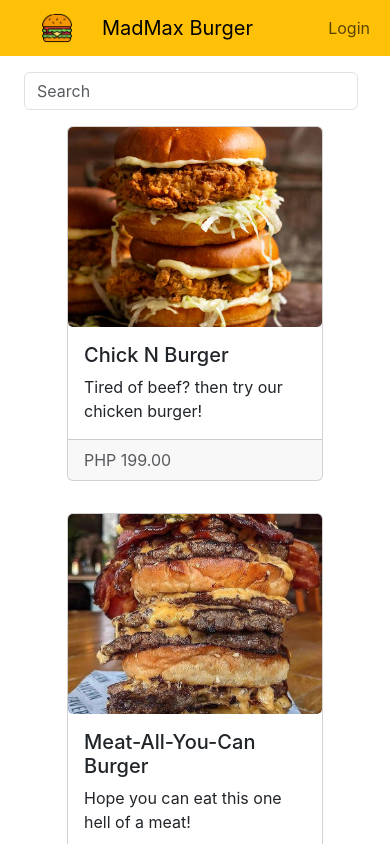
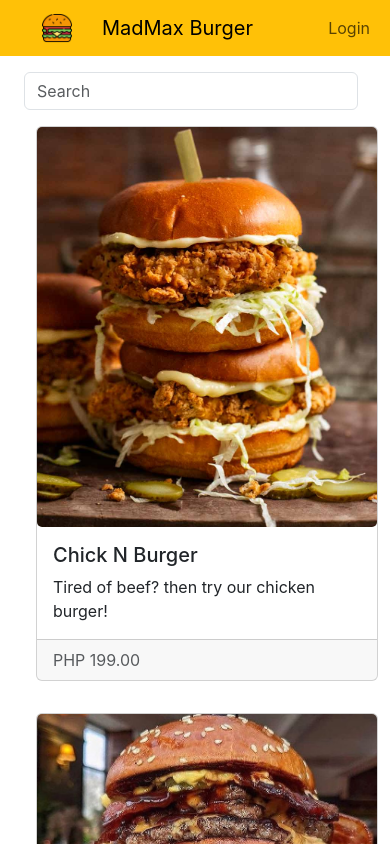
Before and after one commit to MiaRacelis/MadMaxBurgers, a React (Create React App) app: page /#/ in a window 390 px wide. Shown: the top 844 px of the page. Built offline with nearby package versions, Linux system fonts and the light colour scheme.

Commit message:
Fix layouts

```diff
--- a/src/components/Card.css
+++ b/src/components/Card.css
@@ -15,3 +15,12 @@
     background-size: cover;
     background-position: center;
 }
+
+@media only screen and (max-width: 500px) {
+    .card {
+        width: 100% !important;
+    }
+    .card-img {
+        height: 400px;
+    }
+}
--- a/src/pages/dashboard/index.jsx
+++ b/src/pages/dashboard/index.jsx
@@ -55,7 +55,7 @@ export default function Dashboard() {
                     </Col>
                 </Row>
                 <Row style={{ marginBottom: '40px' }}>
-                    <Col>
+                    <Col lg="6" md="8">
                         <Chart
                         chartType="PieChart"
                         data={pieChartData}
@@ -63,7 +63,7 @@ export default function Dashboard() {
                         height="400px"
                         legendToggle/>
                     </Col>
-                    <Col>
+                    <Col lg="6" md="8">
                         <Chart
                         chartType="Line"
                         width="100%"
--- a/src/pages/home/index.jsx
+++ b/src/pages/home/index.jsx
@@ -1,10 +1,8 @@
 import { useState } from 'react';
-import { useNavigate } from 'react-router-dom';
 import {
     Col,
     Container,
     Form,
-    Nav, Navbar,
     Row
 } from 'react-bootstrap';
 
@@ -30,7 +28,6 @@ const getCart = () => {
 };
 
 export default function Home() {
-    const navigate = useNavigate();
     const [ product, setProduct ] = useState(PRODUCT_INIT_DATA);
     const [ productFormShown, setProductFormShown ] = useState(false);
     const [ productSearch, setProductSearch ] = useState('');
--- a/src/pages/products/Products.css
+++ b/src/pages/products/Products.css
@@ -8,3 +8,11 @@
 .mdmx-product-unavailable {
     opacity: 0.3;
 }
+
+@media only screen and (max-width: 500px) {
+    .mdmx-products {
+        flex-direction: column;
+        flex-wrap: nowrap;
+        justify-content: unset;
+    }
+}
--- a/src/pages/products/index.jsx
+++ b/src/pages/products/index.jsx
@@ -1,4 +1,7 @@
 import { useState } from 'react';
+import Container from 'react-bootstrap/Container'
+import Row from 'react-bootstrap/Row'
+import Col from 'react-bootstrap/Col'
 import Button from 'react-bootstrap/Button';
 import Modal from 'react-bootstrap/Modal';
 import Form from 'react-bootstrap/Form';
@@ -133,8 +136,9 @@ export default function Products() {
         setProductFormShown(false);
     };
 
-    return (<div className="mdmx-page-content">
-
+    return (<>
+        <Container fluid>
+            <Row>
                 { productFormShown && <ProductForm
                 product={product}
                 show={productFormShown}
@@ -164,5 +168,7 @@ export default function Products() {
                     setProductFormShown(true);}}>
                     +
                 </button>
-    </div>)
+            </Row>
+        </Container>
+    </>)
 }
```
Lines whose indentation alone changed are shown as unchanged.
